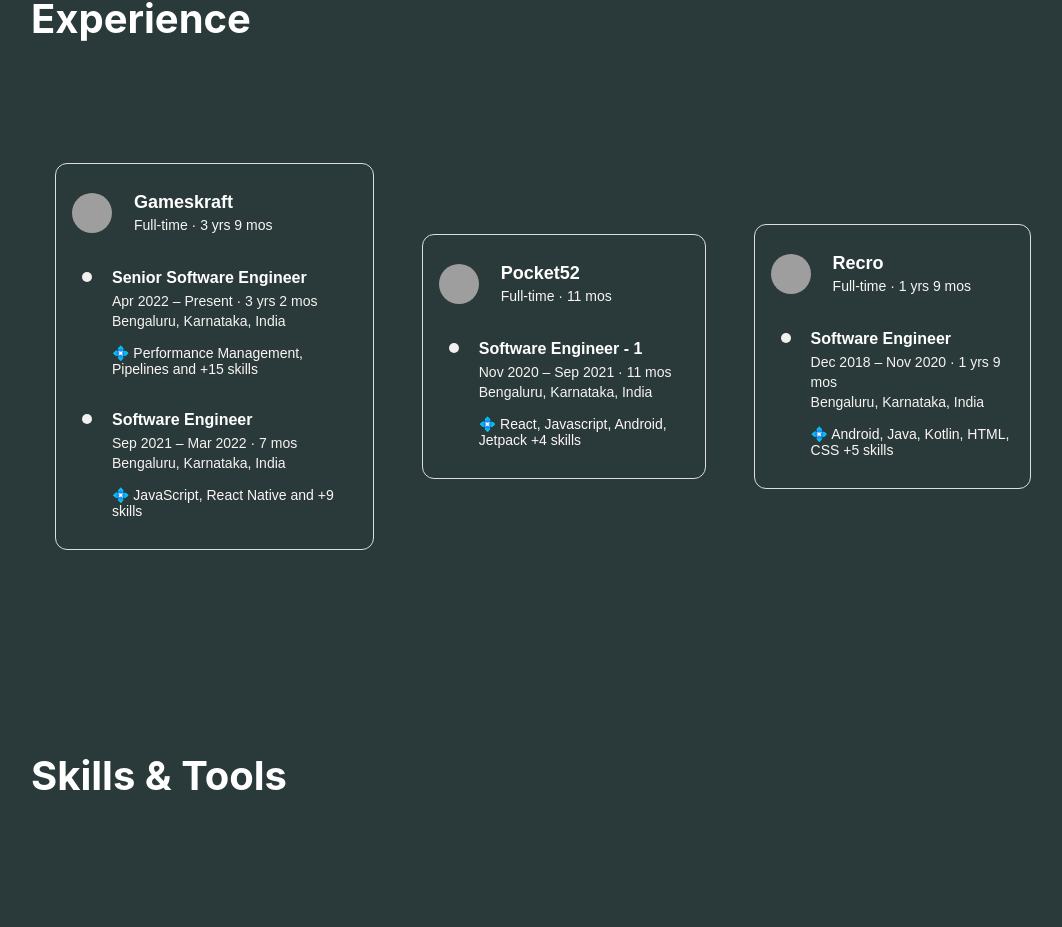
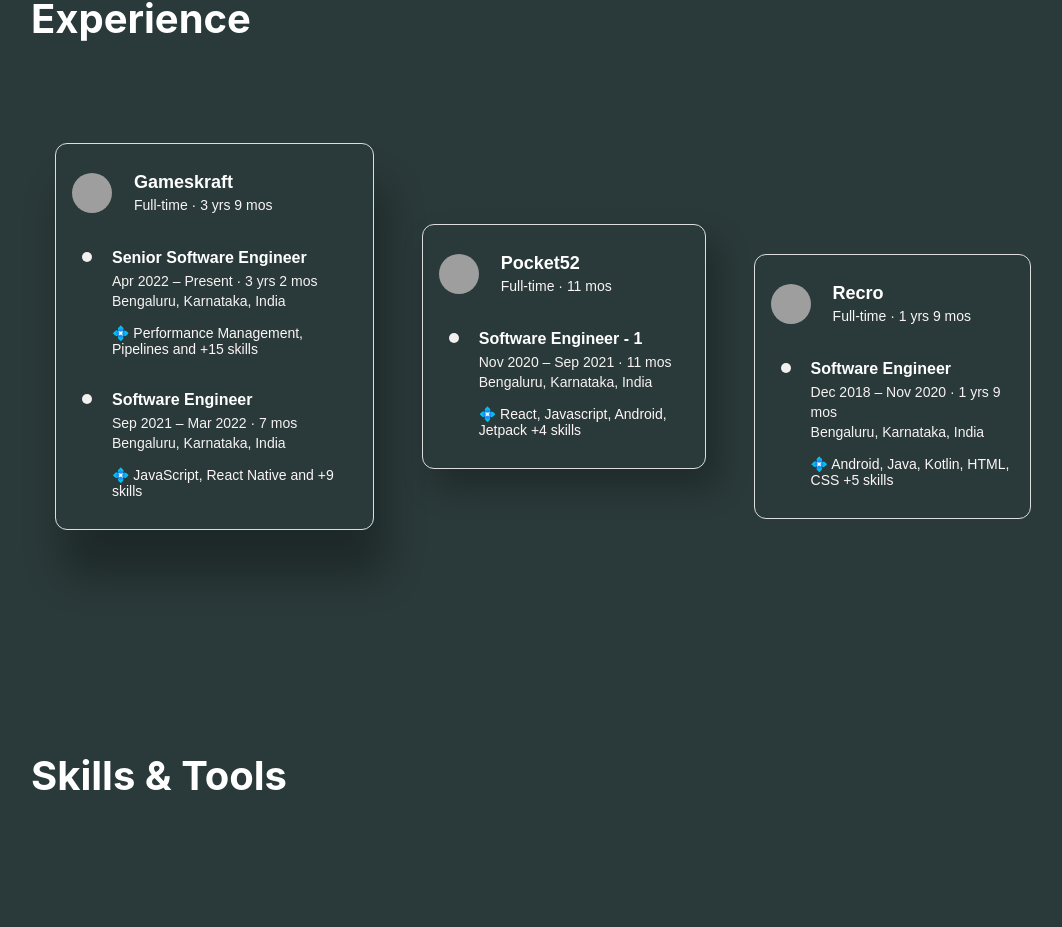
Before and after one commit to Abhishekhm777/Portfolio, a React (Create React App) app: page / in a window 1280 px wide. Shown: the part 1386-2313 px from the top of the page, without its empty margins (97-1159 px from the left). Built offline with nearby package versions, Linux system fonts and the light colour scheme; grey boxes are pictures that could not be loaded.

Commit message:
Experience layout completed

```diff
--- a/src/components/Experience/Experience.jsx
+++ b/src/components/Experience/Experience.jsx
@@ -9,8 +9,8 @@
         <h1 className="skillsHeading">Experience</h1>
       </div>
       <div className="card-container">
-        {companies?.map((company) => {
-          return <ExperienceCard company={company} />;
+        {companies?.map((company, index) => {
+          return <ExperienceCard company={company} index={index} key={index} />;
         })}
       </div>
     </section>
--- a/src/components/Experience/ExperienceCard.css
+++ b/src/components/Experience/ExperienceCard.css
@@ -5,6 +5,7 @@
   max-width: 600px;
   font-family: sans-serif;
   margin: 24px;
+  transition: transform 0.3s ease, box-shadow 0.3s ease;
 }
 
 .experience-header {
@@ -42,7 +43,6 @@
   position: relative;
   margin-left: 16px;
   padding-left: 12px;
-  /* border-left: 2px solid #f1ebeb; */
   margin-top: 20px;
 }
 
--- a/src/components/Experience/ExperienceCard.jsx
+++ b/src/components/Experience/ExperienceCard.jsx
@@ -1,9 +1,29 @@
 import React from "react";
 import "./ExperienceCard.css";
 
-const ExperienceCard = ({ company }) => {
+const elevations = [
+  {
+    boxShadow: "10px 44px 40px rgba(0, 0, 0, 0.3)",
+    transform: "translateY(-20px)",
+    zIndex: 3,
+  },
+  {
+    boxShadow: "12px 18px 32px rgba(0, 0, 0, 0.25)",
+    transform: "translateY(-10px)",
+    zIndex: 2,
+  },
+  {
+    boxShadow: "0 0px 0px rgba(0, 0, 0, 0.2)",
+    transform: "translateY(30px)",
+    zIndex: 1,
+  },
+];
+
+const ExperienceCard = ({ company, index }) => {
+  const elevation = elevations[index] || elevations[2];
+
   return (
-    <div className="experience-card">
+    <div className="experience-card" style={elevation}>
       <div className="experience-header">
         <img
           src={company?.logo}
```
